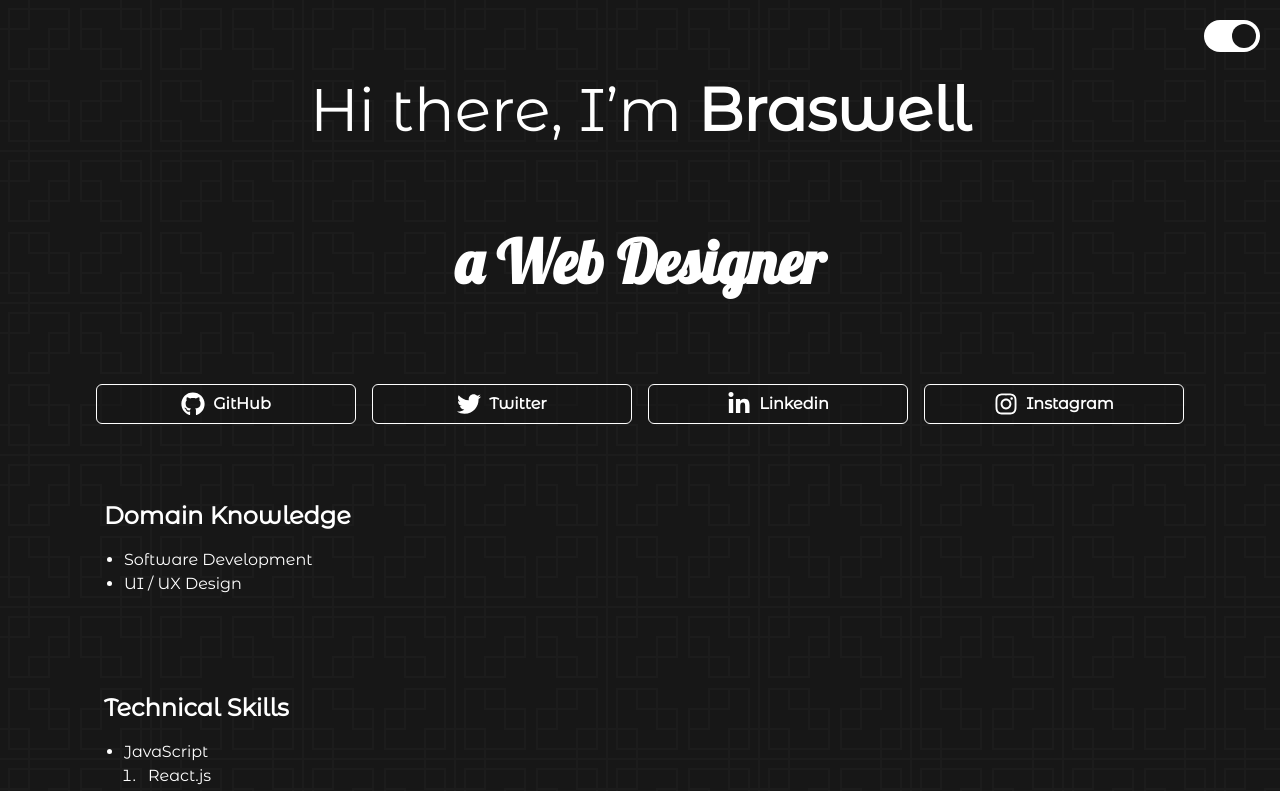
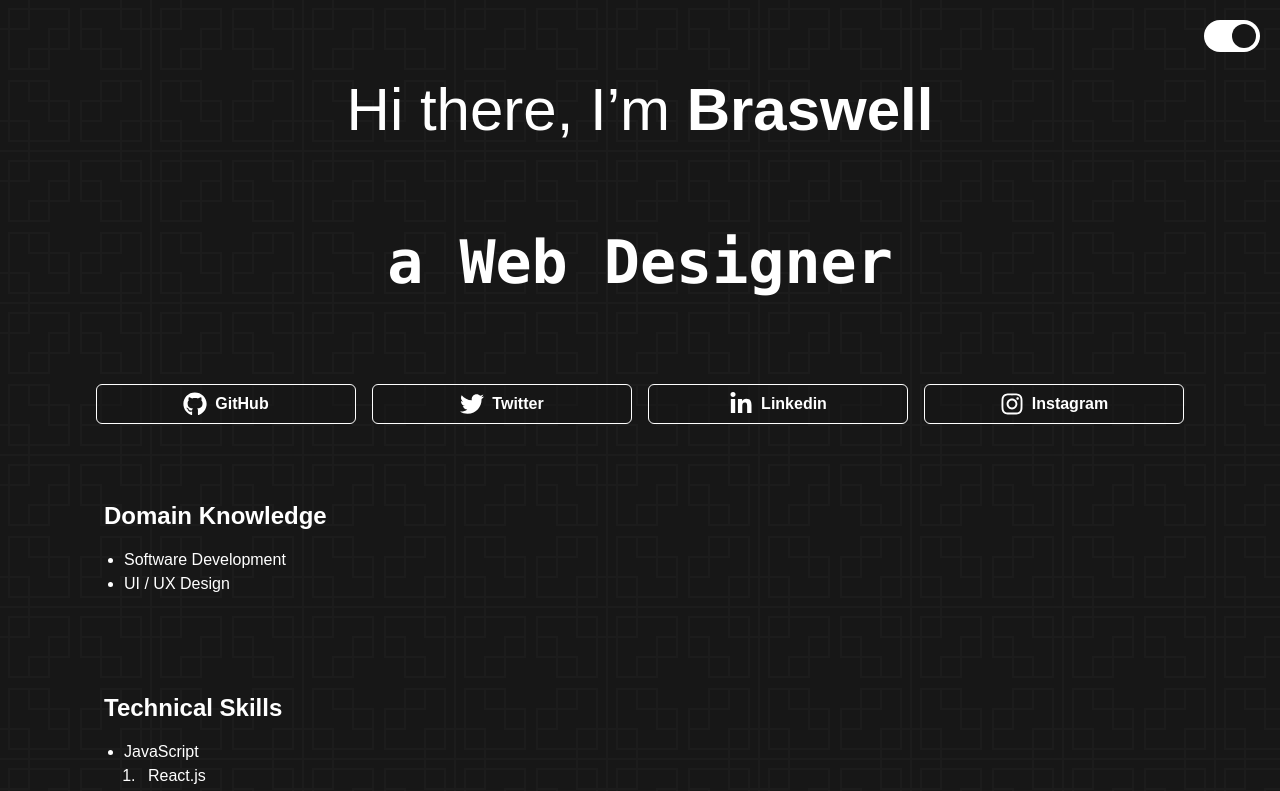
Before and after one commit to braswelljr/braswelljr, a Next.js app: page / in a window 1280 px wide. Shown: the top 791 px of the page. Built offline with nearby package versions, Linux system fonts and the light colour scheme; no server answers.

Commit message:
Update font-face

```diff
--- a/src/styles/globals.css
+++ b/src/styles/globals.css
@@ -3,19 +3,7 @@
 @tailwind utilities;
 
 @layer base {
-  /* fonts */
-  @font-face {
-    font-family: 'Montserrat Alternates';
-    src: url('../fonts/montserratalt.ttf') format('truetype');
-  }
-  @font-face {
-    font-family: 'Mulish';
-    src: url('../fonts/mulish.ttf') format('truetype');
-  }
-  @font-face {
-    font-family: 'Lobster';
-    src: url('../fonts/lobster.ttf') format('truetype');
-  }
+  @import url('https://fonts.googleapis.com/css2?family=Lobster&family=Montserrat+Alternates&family=Mulish&display=swap');
 }
 @layer utilities {
   @responsive {
```
